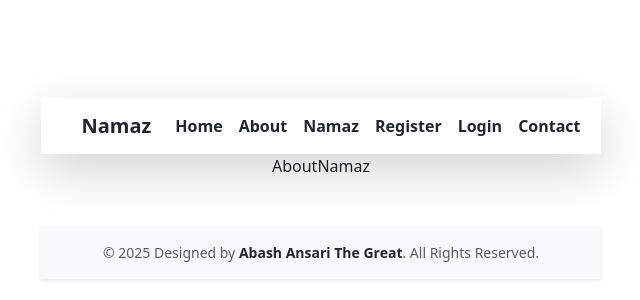
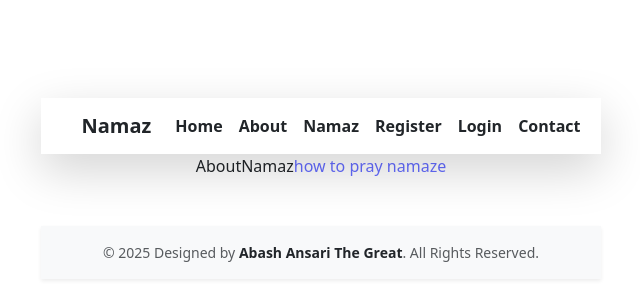
Before and after one commit to Abashansari/Namaz-Time, a React (Vite) app: page /aboutNamaz in a window 1280 px wide. Shown: the part 212-512 px from the top of the page, without its empty margins (319-959 px from the left). Built offline with nearby package versions, Linux system fonts and the light colour scheme; some icons are missing; the HTML template or start-up script is replaced by a standard one.

Commit message:
created a about page components

```diff
--- a/src/Pages/AboutNamaz.jsx
+++ b/src/Pages/AboutNamaz.jsx
@@ -2,6 +2,8 @@ import React from 'react'
 
 export default function AboutNamaz() {
   return (
-    <div>AboutNamaz</div>
+    <div>AboutNamaz
+        <a href='https://qurango.com/prayer.html'>how to pray namaze</a>
+    </div>
   )
 }
```
